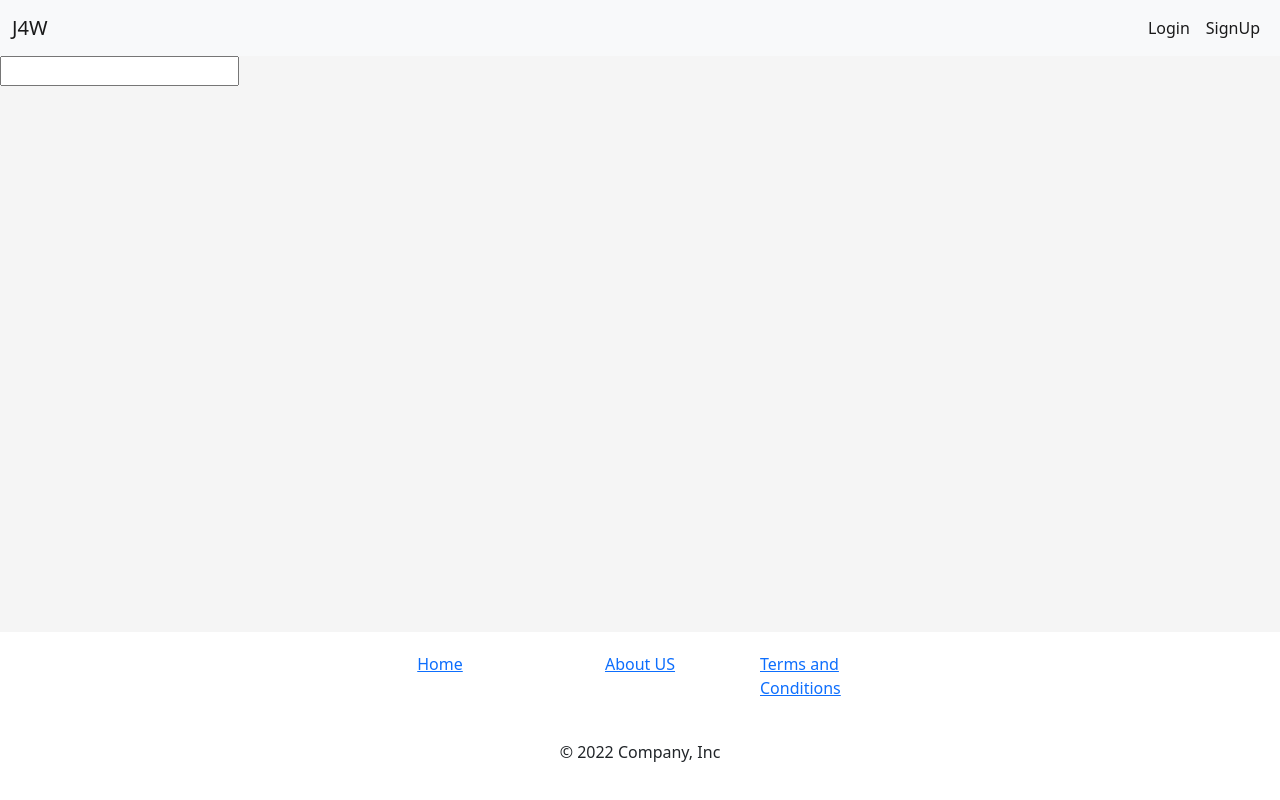
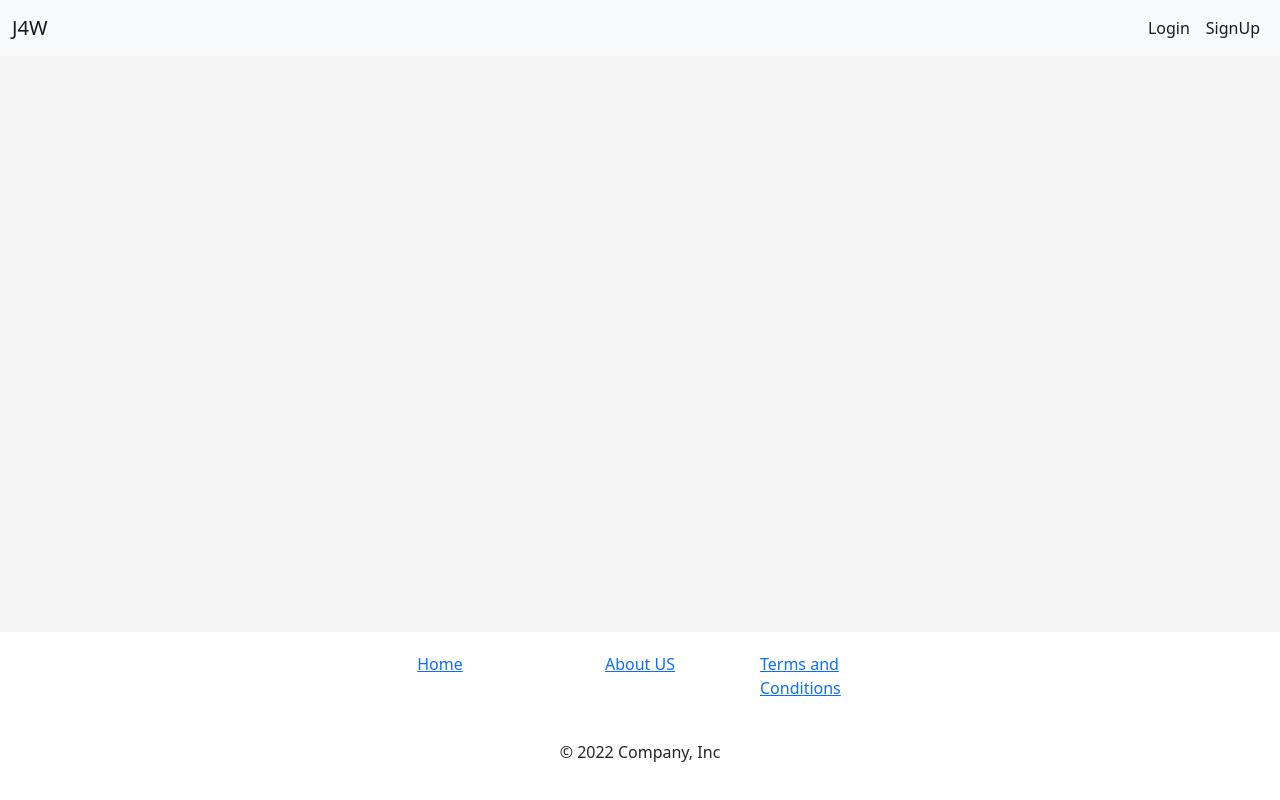
Before and after one commit to Har99sh/september-app, a Vue app in the folder webapp/: page / in a window 1280 px wide. Built offline with nearby package versions, Linux system fonts and the light colour scheme.

Commit message:
se comentaa el imput de la landingpage

```diff
--- a/webapp/src/components/LandingPage.vue
+++ b/webapp/src/components/LandingPage.vue
@@ -1,7 +1,7 @@
 <template>
     <div>
-        <span>{{hello}}</span>
-        <input type="text" name="" id="" v-model="hello">
+        <!-- <span>{{hello}}</span>
+        <input type="text" name="" id="" v-model="hello"> -->
     </div>
 </template>
 
```
